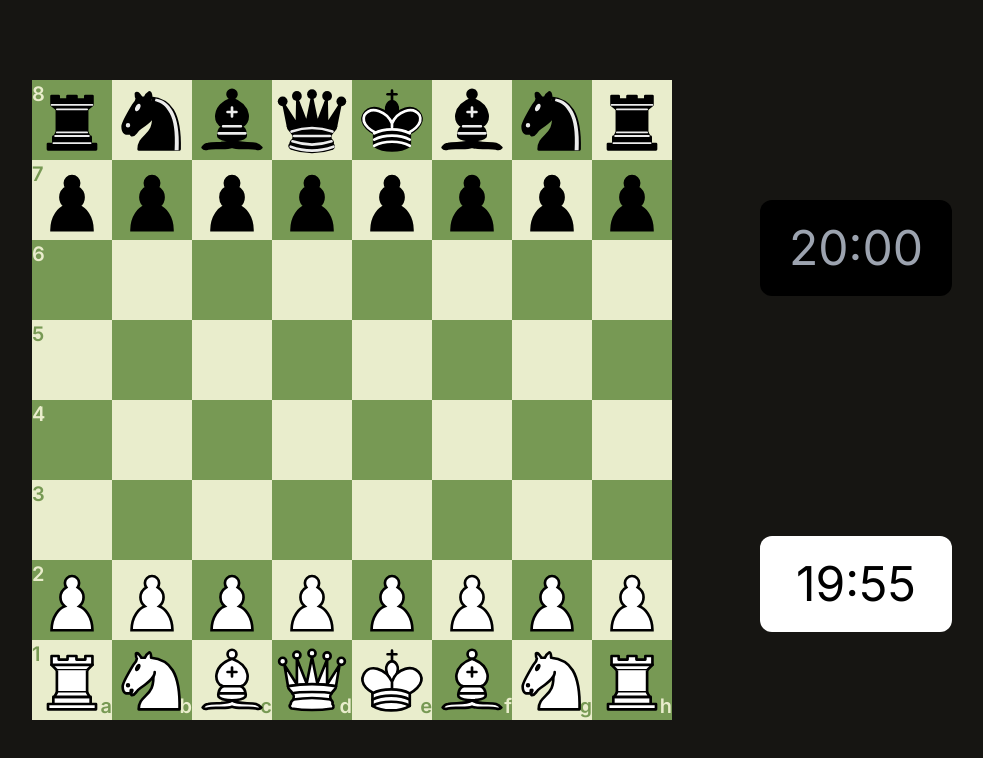
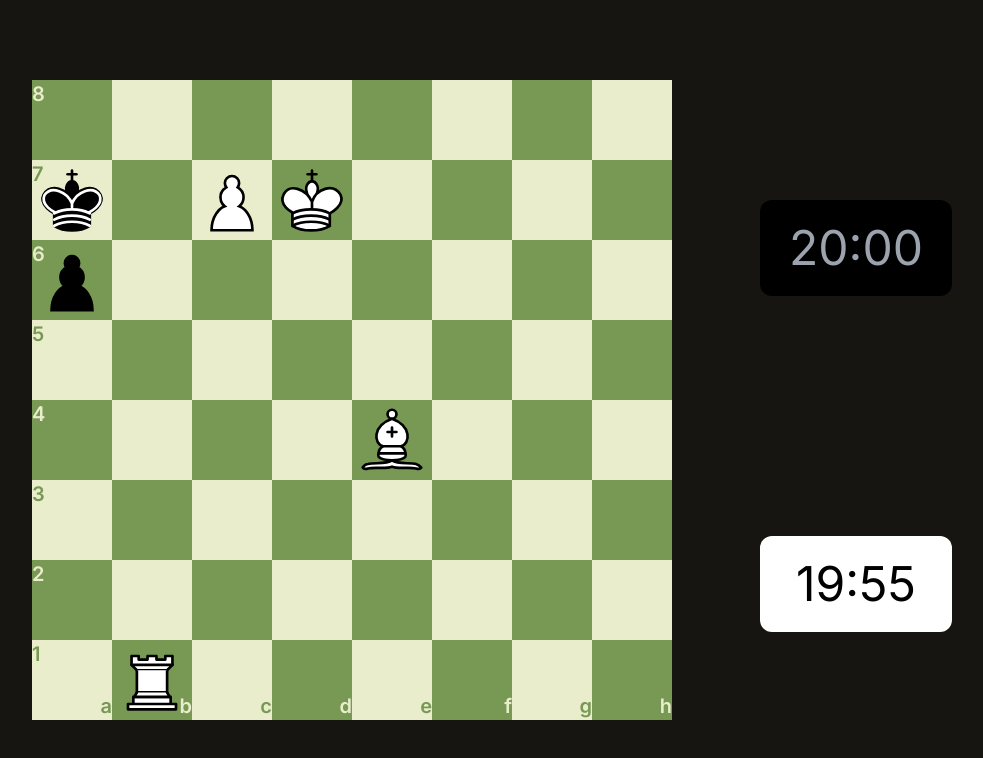
Before and after one commit to Srinjoy003/chess, a Next.js app in the folder client/: page / in a window 1280 px wide. Shown: the top 758 px of the page, without its empty margins (288-1271 px from the left). Built offline with nearby package versions, Linux system fonts and the light colour scheme; no server answers.

Commit message:
added time limit to search and better evaluation to faster mates

```diff
--- a/client/app/chessAi/aiMain.ts
+++ b/client/app/chessAi/aiMain.ts
@@ -32,6 +32,8 @@ export type TranspositionTable = {
 	};
 };
 
+export const MATE_VAL = 100000;
+
 function getBoardKey(
 	boardState: string[][],
 	whiteCastling: [boolean, boolean, boolean],
@@ -48,201 +50,8 @@ function getBoardKey(
 	return JSON.stringify(keyObject);
 }
 
-// export function SearchAllCaptures(
-// 	boardState: string[][],
-// 	currentTurn: string,
-// 	prevMove: [number, number] | null,
-// 	whiteCastling: [boolean, boolean, boolean],
-// 	blackCastling: [boolean, boolean, boolean],
-// 	nodeCount: { value: number },
-// 	alpha: number = -Infinity,
-// 	beta: number = Infinity,
-// 	depth = 5
-// ):{ bestMove: [number, number, string] | null; bestScore: number } {
-// 	nodeCount.value++;
-// 	let standPat = Evaluate(
-// 		boardState,
-// 		currentTurn,
-// 		prevMove,
-// 		whiteCastling,
-// 		blackCastling
-// 	);
-
-// 	if (standPat >= beta)
-// 		return {
-// 			bestMove: null,
-// 			bestScore: beta,
-// 		};
-// 	if (alpha < standPat) alpha = standPat;
-
-// 	if (prevMove === null) prevMove = [-1, -1];
-
-// 	const captureMoveList = CaptureMoveList(
-// 		boardState,
-// 		currentTurn,
-// 		prevMove,
-// 		whiteCastling,
-// 		blackCastling
-// 	);
-
-// 	OrderMoves(boardState, captureMoveList, currentTurn);
-
-// 	console.log(
-// 		"Depth:",
-// 		depth,
-// 		"Moves:",
-// 		captureMoveList.length,
-// 		captureMoveList
-// 	);
-
-// 	for (let captureMove of captureMoveList) {
-// 		const [fromIndex, toIndex] = captureMove;
-
-// 		const nextTurn = currentTurn === "w" ? "b" : "w";
-
-// 		const i1 = Math.floor(fromIndex / 10);
-// 		const j1 = fromIndex % 10;
-
-// 		const i2 = Math.floor(toIndex / 10);
-// 		const j2 = toIndex % 10;
-
-// 		const piece = boardState[i1][j1];
-
-// 		const promotionList = ["Q", "B", "H", "R"];
-
-// 		if (
-// 			//pawn promotion
-// 			piece[1] === "P" &&
-// 			((piece[0] === "w" && i2 === 7) || (piece[0] === "b" && i2 === 0))
-// 		) {
-// 			const capturedPiece = boardState[i2][j2];
-// 			const isEnpassant = false;
-// 			const isCastling = false;
-// 			const isPromotion = true;
-// 			const moveDesc: [number, number, string, boolean, boolean, boolean] = [
-// 				captureMove[0],
-// 				captureMove[1],
-// 				capturedPiece,
-// 				isEnpassant,
-// 				isCastling,
-// 				isPromotion,
-// 			];
-// 			for (let promotionMove of promotionList) {
-// 				const newWhiteCastling = deepCopyCastling(whiteCastling);
-// 				const newBlackCastling = deepCopyCastling(blackCastling);
-// 				const newPrevMove = deepCopyPrevMove(prevMove);
-
-// 				MoveMaker(
-// 					boardState,
-// 					fromIndex,
-// 					toIndex,
-// 					promotionMove,
-// 					isPromotion,
-// 					isCastling,
-// 					isEnpassant,
-// 					newWhiteCastling,
-// 					newBlackCastling
-// 				);
-
-// 				if (newPrevMove) {
-// 					newPrevMove[0] = fromIndex;
-// 					newPrevMove[1] = toIndex;
-// 				}
-
-// 				const evaluation = -SearchAllCaptures(
-// 					boardState, // Updated board state after the move
-// 					nextTurn,
-// 					newPrevMove,
-// 					newWhiteCastling,
-// 					newBlackCastling,
-// 					nodeCount,
-// 					-beta,
-// 					-alpha,
-// 					depth - 1
-// 				).bestScore;
-
-// 				UnmakeMove(boardState, moveDesc);
-
-// 				if (evaluation >= beta)
-// 					return {
-// 						bestMove: [captureMove[0], captureMove[1], promotionMove],
-// 						bestScore: beta,
-// 					};
-
-// 				if (evaluation > alpha) alpha = evaluation;
-// 			}
-// 		} else {
-// 			const capturedPiece = boardState[i2][j2];
-// 			const isCastling =
-// 				piece !== "-" && piece[1] === "K" && Math.abs(j1 - j2) > 1
-// 					? true
-// 					: false;
-
-// 			const isEnpassant =
-// 				piece !== "-" &&
-// 				piece[1] === "P" &&
-// 				j1 !== j2 &&
-// 				boardState[i2][j2] === "-";
-
-// 			const isPromotion = false;
-
-// 			const moveDesc: [number, number, string, boolean, boolean, boolean] = [
-// 				captureMove[0],
-// 				captureMove[1],
-// 				capturedPiece,
-// 				isEnpassant,
-// 				isCastling,
-// 				isPromotion,
-// 			];
-// 			const newWhiteCastling = deepCopyCastling(whiteCastling);
-// 			const newBlackCastling = deepCopyCastling(blackCastling);
-// 			const newPrevMove = deepCopyPrevMove(prevMove);
-
-// 			MoveMaker(
-// 				boardState,
-// 				fromIndex,
-// 				toIndex,
-// 				"no promotion",
-// 				isPromotion,
-// 				isCastling,
-// 				isEnpassant,
-// 				newWhiteCastling,
-// 				newBlackCastling
-// 			);
-
-// 			if (newPrevMove) {
-// 				newPrevMove[0] = fromIndex;
-// 				newPrevMove[1] = toIndex;
-// 			}
-
-// 			const evaluation = -SearchAllCaptures(
-// 				boardState, // Updated board state after the move
-// 				nextTurn,
-// 				newPrevMove,
-// 				newWhiteCastling,
-// 				newBlackCastling,
-// 				nodeCount,
-// 				-beta,
-// 				-alpha,
-// 				depth - 1
-// 			).bestScore;
-
-// 			UnmakeMove(boardState, moveDesc);
-
-// 			if (evaluation >= beta)
-// 				return {
-// 					bestMove: [captureMove[0], captureMove[1], ""],
-// 					bestScore: beta,
-// 				};
-
-// 			if (evaluation > alpha) alpha = evaluation;
-// 		}
-// 	}
-
-// 	return { bestMove: null, bestScore: alpha };
-// }
-
 export function SearchAllCaptures(
+	depth: number,
 	boardState: string[][],
 	currentTurn: string,
 	prevMove: [number, number] | null,
@@ -251,13 +60,13 @@ export function SearchAllCaptures(
 	maximizingPlayer: boolean,
 	nodeCount: { value: number },
 	transpositionTable: TranspositionTable,
+	endTime: number,
 	alpha: number = -Infinity,
 	beta: number = Infinity,
-	depth = 3
 ) {
 	nodeCount.value++;
 
-	if (depth === 0) {
+	if (/*depth === 0 ||*/ Date.now() >= endTime) {
 		return {
 			bestMove: null,
 			bestScore: Evaluate(
@@ -265,14 +74,15 @@ export function SearchAllCaptures(
 				currentTurn,
 				prevMove,
 				whiteCastling,
-				blackCastling
+				blackCastling,
+				depth
 			),
 		};
 	}
 
 	if (prevMove === null) prevMove = [-1, -1];
 	let bestMove: [number, number, string] | null = null;
-	let bestScore = maximizingPlayer ? -Infinity : Infinity;
+	let bestScore = maximizingPlayer ? -MATE_VAL - 100 : MATE_VAL + 100;
 
 	const captureMoveList = CaptureMoveList(
 		boardState,
@@ -300,12 +110,16 @@ export function SearchAllCaptures(
 				currentTurn,
 				prevMove,
 				whiteCastling,
-				blackCastling
+				blackCastling,
+				depth
 			),
 		};
 	}
 
 	for (let captureMove of captureMoveList) {
+
+		if (Date.now() >= endTime) break;
+
 		const [fromIndex, toIndex] = captureMove;
 
 		const nextTurn = currentTurn === "w" ? "b" : "w";
@@ -342,6 +156,10 @@ export function SearchAllCaptures(
 				const newBlackCastling = deepCopyCastling(blackCastling);
 				const newPrevMove = deepCopyPrevMove(prevMove);
 
+				if (bestMove === null) {
+					bestMove = [fromIndex, toIndex, promotionMove];
+				}
+
 				MoveMaker(
 					boardState,
 					fromIndex,
@@ -360,6 +178,7 @@ export function SearchAllCaptures(
 				}
 
 				const evaluation = SearchAllCaptures(
+					depth-1,
 					boardState, // Updated board state after the move
 					nextTurn,
 					newPrevMove,
@@ -368,18 +187,18 @@ export function SearchAllCaptures(
 					!maximizingPlayer, // Switch to minimizing player
 					nodeCount,
 					transpositionTable,
+					endTime,
 					alpha,
 					beta,
-					depth - 1
 				).bestScore;
 
 				UnmakeMove(boardState, moveDesc);
 
-				if (maximizingPlayer && evaluation >= bestScore) {
+				if (maximizingPlayer && evaluation > bestScore) {
 					bestScore = evaluation;
 					alpha = bestScore;
 					bestMove = [fromIndex, toIndex, promotionMove];
-				} else if (!maximizingPlayer && evaluation <= bestScore) {
+				} else if (!maximizingPlayer && evaluation < bestScore) {
 					bestScore = evaluation;
 					beta = bestScore;
 					bestMove = [fromIndex, toIndex, promotionMove];
@@ -417,6 +236,10 @@ export function SearchAllCaptures(
 			const newBlackCastling = deepCopyCastling(blackCastling);
 			const newPrevMove = deepCopyPrevMove(prevMove);
 
+			if (bestMove === null) {
+				bestMove = [fromIndex, toIndex, ""];
+			}
+
 			MoveMaker(
 				boardState,
 				fromIndex,
@@ -435,6 +258,7 @@ export function SearchAllCaptures(
 			}
 
 			const evaluation = SearchAllCaptures(
+				depth - 1,
 				boardState, // Updated board state after the move
 				nextTurn,
 				newPrevMove,
@@ -443,18 +267,18 @@ export function SearchAllCaptures(
 				!maximizingPlayer, // Switch to minimizing player
 				nodeCount,
 				transpositionTable,
+				endTime,
 				alpha,
 				beta,
-				depth - 1
 			).bestScore;
 
 			UnmakeMove(boardState, moveDesc);
 
-			if (maximizingPlayer && evaluation >= bestScore) {
+			if (maximizingPlayer && evaluation > bestScore) {
 				bestScore = evaluation;
 				alpha = bestScore;
 				bestMove = [fromIndex, toIndex, ""];
-			} else if (!maximizingPlayer && evaluation <= bestScore) {
+			} else if (!maximizingPlayer && evaluation < bestScore) {
 				bestScore = evaluation;
 				beta = bestScore;
 				bestMove = [fromIndex, toIndex, ""];
@@ -470,6 +294,8 @@ export function SearchAllCaptures(
 	return { bestMove, bestScore };
 }
 
+
+
 export function Minimax(
 	depth: number,
 	boardState: string[][],
@@ -480,6 +306,7 @@ export function Minimax(
 	maximizingPlayer: boolean,
 	nodeCount: { value: number },
 	transpositionTable: TranspositionTable,
+	endTime: number,
 	alpha: number = -Infinity,
 	beta: number = Infinity
 ): { bestMove: [number, number, string] | null; bestScore: number } {
@@ -508,7 +335,14 @@ export function Minimax(
 	nodeCount.value++;
 
 	if (
-		isGameOver(boardState, currentTurn, prevMove, whiteCastling, blackCastling)
+		isGameOver(
+			boardState,
+			currentTurn,
+			prevMove,
+			whiteCastling,
+			blackCastling
+		) ||
+		Date.now() >= endTime
 	) {
 		return {
 			bestMove: null,
@@ -517,35 +351,39 @@ export function Minimax(
 				currentTurn,
 				prevMove,
 				whiteCastling,
-				blackCastling
+				blackCastling,
+				depth
 			),
 		};
 	}
 
 	if (depth === 0) {
-		// return SearchAllCaptures(
-		// 	boardState,
-		// 	currentTurn,
-		// 	prevMove,
-		// 	whiteCastling,
-		// 	blackCastling,
-		// 	maximizingPlayer,
-		// 	nodeCount,
-		// 	transpositionTable,
-		// 	alpha,
-		// 	beta
-		// );
+		return SearchAllCaptures(
+			depth,
+			boardState,
+			currentTurn,
+			prevMove,
+			whiteCastling,
+			blackCastling,
+			maximizingPlayer,
+			nodeCount,
+			transpositionTable,
+			endTime,
+			alpha,
+			beta,
+		);
 
-		return {
-			bestMove: null,
-			bestScore: Evaluate(
-				boardState,
-				currentTurn,
-				prevMove,
-				whiteCastling,
-				blackCastling
-			),
-		};
+		// return {
+		// 	bestMove: null,
+		// 	bestScore: Evaluate(
+		// 		boardState,
+		// 		currentTurn,
+		// 		prevMove,
+		// 		whiteCastling,
+		// 		blackCastling,
+		// 		depth
+		// 	),
+		// };
 	}
 
 	const totalMoveList = ImprovedTotalMoveList(
@@ -559,6 +397,8 @@ export function Minimax(
 	OrderMoves(boardState, totalMoveList, currentTurn);
 
 	for (let move of totalMoveList) {
+		if (Date.now() >= endTime) break;
+
 		const [fromIndex, toIndex] = move;
 
 		const nextTurn = currentTurn === "w" ? "b" : "w";
@@ -622,6 +462,7 @@ export function Minimax(
 					!maximizingPlayer, // Switch to minimizing player
 					nodeCount,
 					transpositionTable,
+					endTime,
 					alpha,
 					beta
 				).bestScore;
@@ -632,7 +473,6 @@ export function Minimax(
 					bestScore = evaluation;
 					alpha = bestScore;
 					bestMove = [fromIndex, toIndex, promotionMove];
-
 				} else if (!maximizingPlayer && evaluation < bestScore) {
 					bestScore = evaluation;
 					beta = bestScore;
@@ -698,10 +538,10 @@ export function Minimax(
 				!maximizingPlayer, // Switch to minimizing player
 				nodeCount,
 				transpositionTable,
+				endTime,
 				alpha,
 				beta
 			).bestScore;
-
 
 			UnmakeMove(boardState, moveDesc);
 
@@ -724,13 +564,11 @@ export function Minimax(
 		}
 	}
 
-
 	transpositionTable[boardKey] = {
 		depth,
 		score: bestScore,
 		bestMove,
 	};
 
-
 	return { bestMove, bestScore };
 }
--- a/client/app/chessAi/basicEvaluation.ts
+++ b/client/app/chessAi/basicEvaluation.ts
@@ -1,5 +1,6 @@
 import { CheckMate, InsufficientMaterial, StaleMate } from "../helperFunctions";
 import { extractChessPosition, printChessboard } from "./aiHelperFunctions";
+import { MATE_VAL } from "./aiMain";
 
 export const piecevalue: { [key: string]: number } = {
 	P: 100,
@@ -238,14 +239,15 @@ export function Evaluate(
 	currentTurn: string,
 	prevMove: [number, number] | null,
 	whiteCastling: [boolean, boolean, boolean],
-	blackCastling: [boolean, boolean, boolean]
+	blackCastling: [boolean, boolean, boolean],
+	depth: number
 ): number {
 	let evaluation = 0;
 
 	if (
 		CheckMate(currentTurn, boardState, prevMove, whiteCastling, blackCastling)
 	) {
-		evaluation = currentTurn === "w" ? -Infinity : Infinity;
+		evaluation = currentTurn === "w" ? -MATE_VAL - depth : MATE_VAL + depth;
 	} else if (
 		StaleMate(
 			boardState,
--- a/client/app/components/ChessBoard.tsx
+++ b/client/app/components/ChessBoard.tsx
@@ -36,6 +36,7 @@ import { Evaluate } from "../chessAi/basicEvaluation";
 
 import { EngineTest } from "../tests/testMoveGeneration";
 import { TranspositionTable } from "../chessAi/aiMain";
+import { MATE_VAL } from "../chessAi/aiMain";
 
 type moveProps = {
 	moveFromIndex: number | null;
@@ -170,71 +171,76 @@ export default function ChessBoard({
 	let aiMinimaxMove = useRef<[number, number, string] | null>(null);
 
 	useEffect(() => {
-		// const fen = "8/3Qr2B/N2q4/3N4/2b1R3/P2k4/rP3B2/R3K3 w - - 0 1"
+		//Mate pos
+		// const fen = "8/3Qr2B/N2q4/3N4/2b1R3/P2k4/rP3B2/R3K3 w - - 0 1";
+		const fen = "8/k1PK4/p7/8/4B3/8/8/1R6 w - - 0 1";
+
 		// const fen =
 		// 	"r3k2r/p1ppqpb1/bn2pnp1/3PN3/1p2P3/2N2Q1p/PPPBBPPP/R3K2R w KQkq - 0 1";
 
 		// const fen = "rnbqkbnr/pppppppp/8/8/8/8/PPPPPPPP/RNBQKBNR w KQkq - 0 1";
 		// 	const fen =
 		// 		"r3k2r/p1ppqpb1/bn2pnp1/3PN3/1p2P3/2N2Q1p/PPPBBPPP/R3K2R w KQkq - ";
-		// const fen = "8/2p5/3p4/KP5r/1R3p1k/8/4P1P1/8 w - - "
-		// const fen = "r3k2r/Pppp1ppp/1b3nbN/nP6/BBP1P3/q4N2/Pp1P2PP/R2Q1RK1 w kq - 0 1"
-		// const fen = "rnbq1k1r/pp1Pbppp/2p5/8/2B5/8/PPP1NnPP/RNBQK2R w KQ - 1 8  "
+		// const fen = "8/2p5/3p4/KP5r/1R3p1k/8/4P1P1/8 w - - ";
+		// const fen =
+		// 	"r3k2r/Pppp1ppp/1b3nbN/nP6/BBP1P3/q4N2/Pp1P2PP/R2Q1RK1 w kq - 0 1";
+		// const fen = "rnbq1k1r/pp1Pbppp/2p5/8/2B5/8/PPP1NnPP/RNBQK2R w KQ - 1 8";
 
-		// const fen = "r3k2r/Pppp1ppp/1b3nbN/nP6/BBP1P3/q4N2/Pp1P2PP/R2Q1R1K w kq - 0 1"
+		// const fen =
+		// 	"r3k2r/Pppp1ppp/1b3nbN/nP6/BBP1P3/q4N2/Pp1P2PP/R2Q1R1K w kq - 0 1";
 
 		// const fen = "7r/8/8/8/8/6p1/6PP/5kBK b - - 0 1";
 		// const fen = "8/8/8/8/8/6pr/6PP/5kBK w - - 0 1"; //black mate
 		// const fen = "kbK5/pp6/RP6/8/8/8/8/8 b - - 0 1"; //white mate
 		// const fen = "kbK5/pp6/RP6/8/8/8/8/8 w - - 0 1"; //white mate
 
+		const whiteCastling: [boolean, boolean, boolean] = [true, true, true];
+		const blackCastling: [boolean, boolean, boolean] = [true, true, true];
+		const prevMove: [number, number] = [-1, -1];
 
-		// const whiteCastling: [boolean, boolean, boolean] = [true, true, true];
-		// const blackCastling: [boolean, boolean, boolean] = [true, true, true];
-		// const prevMove: [number, number] = [-1, -1];
+		const [currentTurn, boardState] = fenToChessboard(
+			fen,
+			whiteCastling,
+			blackCastling,
+			prevMove
+		);
 
-		// const [currentTurn, boardState] = fenToChessboard(
-		// 	fen,
-		// 	whiteCastling,
-		// 	blackCastling,
-		// 	prevMove
-		// );
+		const maximising = currentTurn === "w" ? true : false;
 
-		// const maximising = currentTurn === "w" ? true : false
+		setBoardState(boardState);
+		setPrevMove(prevMove);
+		setWhiteCastling(whiteCastling);
+		setBlackCastling(blackCastling);
 
+		const nodeCount = { value: 0 };
+		const transpositionTable: TranspositionTable = {};
+		const endTime = Date.now() + 3000;
+		const tick = performance.now();
 
-		// setBoardState(boardState);
-		// setPrevMove(prevMove);
-		// setWhiteCastling(whiteCastling);
-		// setBlackCastling(blackCastling);
+		const { bestMove, bestScore } = Minimax(
+			3,
+			boardState,
+			currentTurn,
+			prevMove,
+			whiteCastling,
+			blackCastling,
+			maximising,
+			nodeCount,
+			transpositionTable,
+			endTime
+		);
 
-		// const nodeCount = { value: 0 };
-		// const transpositionTable: TranspositionTable = {};
-		// const tick = performance.now();
+		const tock = performance.now();
 
-		// const { bestMove, bestScore } = Minimax(
-		// 	2,
-		// 	boardState,
-		// 	currentTurn,
-		// 	prevMove,
-		// 	whiteCastling,
-		// 	blackCastling,
-		// 	maximising,
-		// 	nodeCount,
-		// 	transpositionTable
-		// );
+		if (bestMove !== null) {
+			const [fromIndex, toIndex, promotionMove] = bestMove;
+			const fromPos = extractChessPosition(fromIndex);
+			const toPos = extractChessPosition(toIndex);
+			console.log(fromPos + toPos + promotionMove, bestScore);
+		}
 
-		// const tock = performance.now();
-
-		// if (bestMove !== null) {
-		// 	const [fromIndex, toIndex, promotionMove] = bestMove;
-		// 	const fromPos = extractChessPosition(fromIndex);
-		// 	const toPos = extractChessPosition(toIndex);
-		// 	console.log(fromPos + toPos + promotionMove, bestScore);
-		// }
-
-		// console.log("Time: ", tock - tick);
-		// console.log("Nodes Searched: ", nodeCount.value);
+		console.log("Time: ", tock - tick);
+		console.log("Nodes Searched: ", nodeCount.value);
 
 		// const tick = performance.now()
 		// for(let i = 1; i < 5; i++)
@@ -591,6 +597,8 @@ export default function ChessBoard({
 	const aiBetterMove = useCallback(() => {
 		const aiTurn: string = "b";
 		const maximising = aiTurn === "w" ? true : false;
+		const endTime = 1000; //change while using
+
 		if (turn === aiTurn) {
 			const nodeCount = { value: 0 };
 			const transpositionTable: TranspositionTable = {};
@@ -603,7 +611,8 @@ export default function ChessBoard({
 				blackCastling,
 				maximising,
 				nodeCount,
-				transpositionTable
+				transpositionTable,
+				endTime
 			);
 
 			aiMinimaxMove.current = bestMove;
@@ -630,8 +639,8 @@ export default function ChessBoard({
 		const delay = 1; // Set the desired delay in milliseconds
 		if (!gameEnded) {
 			const timer = setTimeout(() => {
-				// aiMove();
-				aiBetterMove();
+				aiMove();
+				// aiBetterMove();
 			}, delay);
 
 			return () => clearTimeout(timer);
```
Also changed, not shown: client/app/tests/testMinimaxPositions.ts (added, +25 -0 lines), client/app/tests/testMiniMax.ts (added), client/app/tests/testMoveGeneration.ts (renamed from client/app/tests/testMoveGeneration.tsx), client/app/tests/testPositions.ts (renamed from client/app/tests/testPositions.tsx).
